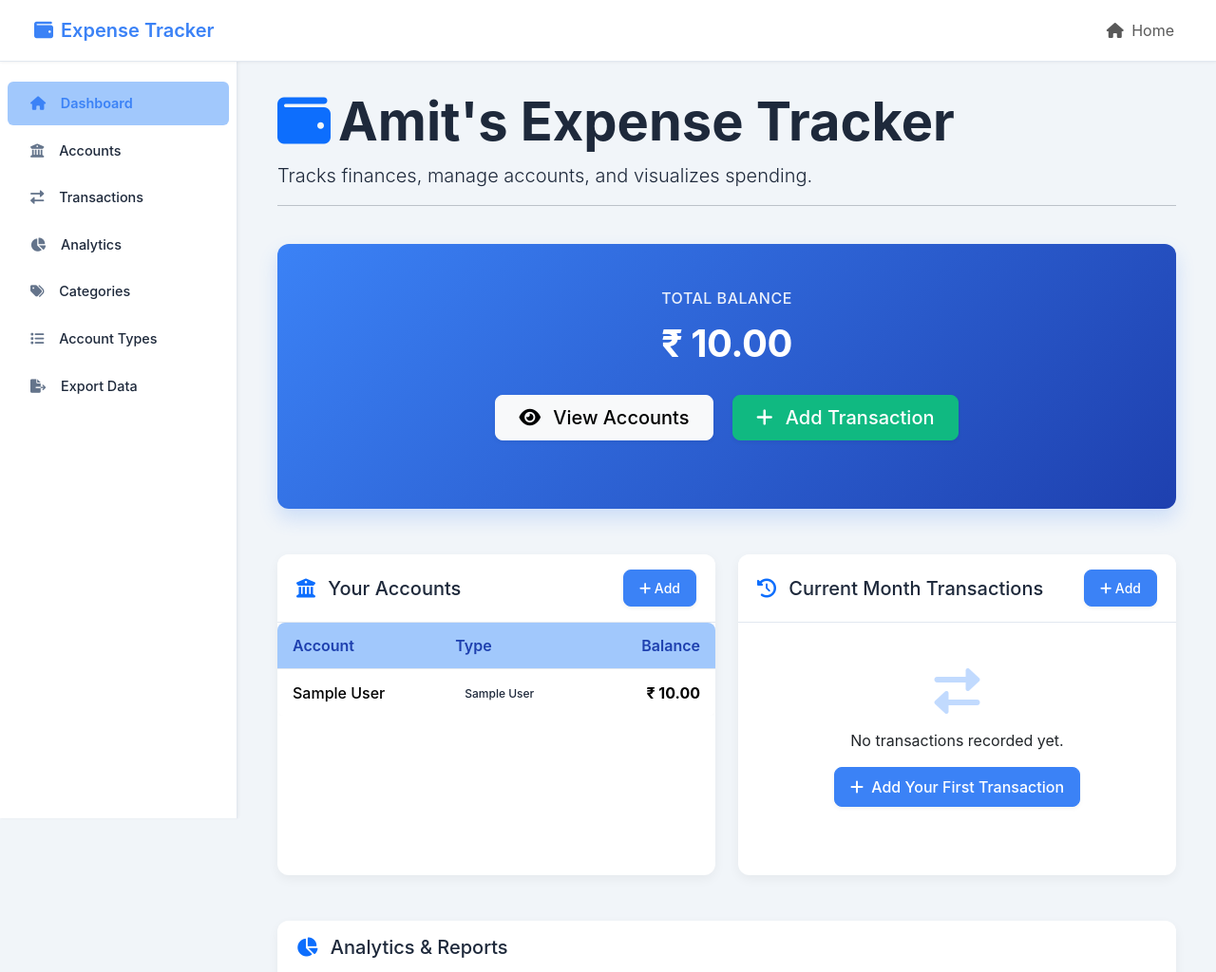
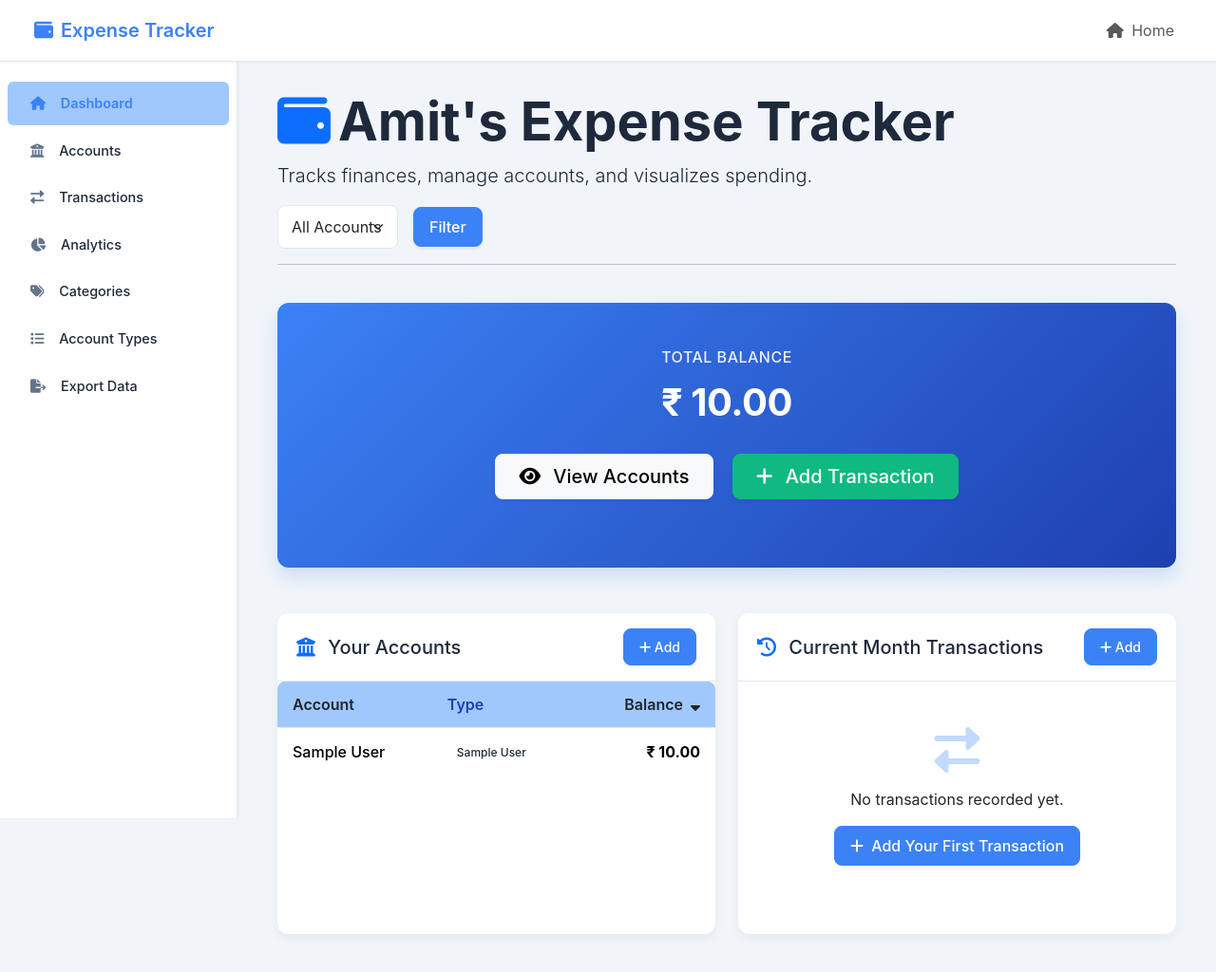
Before and after one commit to amitbhalla/expsense-tracker, a Django app: page / in a window 1280 px wide. Shown: the top 1024 px of the page at 95% size. Run offline with Django 5.2, Linux system fonts and the light colour scheme; tables that the repository leaves empty hold one stand-in row (values such as "Sample post").

Commit message:
Added account filtering to dashboard and analytics pages

```diff
--- a/dashboard/views.py
+++ b/dashboard/views.py
@@ -8,25 +8,49 @@ from django.core.serializers.json import DjangoJSONEncoder
 import datetime
 
 def home(request):
-    # Get all accounts
-    accounts = Account.objects.all().order_by('-current_balance')
+    # Get sorting parameters from request
+    sort = request.GET.get('sort', 'balance')
+    order = request.GET.get('order', 'desc')
+    account_id = request.GET.get('account')
+
+    # Get all accounts with sorting
+    if sort == 'name':
+        if order == 'asc':
+            accounts = Account.objects.all().order_by('name')
+        else:
+            accounts = Account.objects.all().order_by('-name')
+    else:
+        if order == 'asc':
+            accounts = Account.objects.all().order_by('current_balance')
+        else:
+            accounts = Account.objects.all().order_by('-current_balance')
 
     # Calculate total balance
-    total_balance = sum(account.current_balance for account in accounts)
+    if account_id:
+        total_balance = Account.objects.get(id=account_id).current_balance
+    else:
+        total_balance = sum(account.current_balance for account in accounts)
 
-    # Get recent transactions (last 5)
-    # recent_transactions = Transaction.objects.all().order_by('-date')[:5]
+    # Get recent transactions
     today = datetime.date.today()
     first_day_of_month = datetime.date(today.year, today.month, 1)
     recent_transactions = Transaction.objects.filter(
         date__gte=first_day_of_month,
         date__lte=today
-    ).order_by('-date')
+    )
+
+    if account_id:
+        recent_transactions = recent_transactions.filter(account_id=account_id)
+
+    recent_transactions = recent_transactions.order_by('-date')
 
     context = {
         'accounts': accounts,
         'total_balance': total_balance,
         'recent_transactions': recent_transactions,
+        'sort': sort,
+        'order': order,
+        'selected_account': int(account_id) if account_id else None
     }
     return render(request, 'dashboard/home.html', context)
 
@@ -34,6 +58,7 @@ def dashboard(request):
     # Get date range from request or use default (current month)
     start_date = request.GET.get('start_date')
     end_date = request.GET.get('end_date')
+    account_id = request.GET.get('account')
 
     today = datetime.date.today()
 
@@ -60,23 +85,30 @@ def dashboard(request):
     # Filter transactions by date range
     transactions = Transaction.objects.filter(date__range=[start_date, end_date])
 
+    # Apply account filter if selected
+    if account_id:
+        transactions = transactions.filter(account_id=account_id)
+
+    # Get all accounts for the filter dropdown
+    accounts = Account.objects.all()
+
     # Get spending by category - with case insensitive filtering
     category_spending = transactions.filter(
-        transaction_type__iexact='EXPENSE'  # Use case-insensitive matching
+        transaction_type__iexact='EXPENSE'
     ).values('category__name').annotate(
         total=Sum('amount')
     ).order_by('-total')
 
     # Get income by category - with case insensitive filtering
     category_income = transactions.filter(
-        transaction_type__iexact='INCOME'  # Use case-insensitive matching
+        transaction_type__iexact='INCOME'
     ).values('category__name').annotate(
         total=Sum('amount')
     ).order_by('-total')
 
     # Get monthly spending trend
     monthly_spending = transactions.filter(
-        transaction_type__iexact='EXPENSE'  # Use case-insensitive matching
+        transaction_type__iexact='EXPENSE'
     ).annotate(
         month=TruncMonth('date')
     ).values('month').annotate(
@@ -85,26 +117,12 @@ def dashboard(request):
 
     # Get monthly income trend
     monthly_income = transactions.filter(
-        transaction_type__iexact='INCOME'  # Use case-insensitive matching
+        transaction_type__iexact='INCOME'
     ).annotate(
         month=TruncMonth('date')
     ).values('month').annotate(
         total=Sum('amount')
     ).order_by('month')
-
-    # Print debug info
-    print(f"Found {transactions.count()} transactions in date range")
-    try:
-        transaction_types = list(transactions.values_list('transaction_type', flat=True).distinct())
-        print(f"Transaction types in data: {transaction_types}")
-    except Exception as e:
-        print(f"Error getting transaction types: {e}")
-        transaction_types = []
-
-    print(f"Found {len(category_spending)} expense categories")
-    print(f"Found {len(category_income)} income categories")
-    print(f"Found {len(monthly_spending)} months with expenses")
-    print(f"Found {len(monthly_income)} months with income")
 
     # Get yearly comparison
     yearly_comparison = transactions.annotate(
@@ -114,7 +132,6 @@ def dashboard(request):
     ).order_by('year', 'transaction_type')
 
     # Calculate year-on-year growth data
-    # Get data for multiple years
     yearly_data = Transaction.objects.annotate(
         year=TruncYear('date')
     ).values('year').annotate(
@@ -254,15 +271,20 @@ def dashboard(request):
         category_income_data['data'] = []
 
     context = {
-        'start_date': start_date,
-        'end_date': end_date,
+        'start_date': start_date.strftime('%Y-%m-%d'),
+        'end_date': end_date.strftime('%Y-%m-%d'),
+        'accounts': accounts,
+        'selected_account': int(account_id) if account_id else None,
+        'category_spending': category_spending,
+        'category_income': category_income,
+        'monthly_spending': monthly_spending,
+        'monthly_income': monthly_income,
+        'yearly_comparison': yearly_comparison,
+        'yoy_growth_data': json.dumps(yoy_growth_data, cls=DjangoJSONEncoder),
+        'transactions': transactions,
         'category_spending_data': json.dumps(category_spending_data),
         'category_income_data': json.dumps(category_income_data),
         'monthly_trend_data': json.dumps(monthly_trend_data),
-        'yoy_growth_data': json.dumps(yoy_growth_data, cls=DjangoJSONEncoder),
-        'transactions': transactions,
-        'category_spending': category_spending,
-        'category_income': category_income,
         'transaction_types': list(transactions.values_list('transaction_type', flat=True).distinct()),
     }
 
--- a/templates/dashboard/home.html
+++ b/templates/dashboard/home.html
@@ -9,6 +9,21 @@
             <i class="fas fa-wallet text-primary me-2"></i>Amit's Expense Tracker
         </h1>
         <p class="lead">Tracks finances, manage accounts, and visualizes spending.</p>
+        <div class="d-flex gap-3 align-items-center mt-3">
+            <form method="get" class="d-flex gap-3 align-items-center">
+                <div class="form-group">
+                    <select name="account" class="form-select">
+                        <option value="">All Accounts</option>
+                        {% for account in accounts %}
+                            <option value="{{ account.id }}" {% if selected_account == account.id %}selected{% endif %}>
+                                {{ account.name }}
+                            </option>
+                        {% endfor %}
+                    </select>
+                </div>
+                <button type="submit" class="btn btn-primary">Filter</button>
+            </form>
+        </div>
         <hr>
     </div>
 </div>
@@ -51,9 +66,23 @@
                     <table class="table table-hover mb-0">
                         <thead>
                             <tr>
-                                <th>Account</th>
+                                <th>
+                                    <a href="?sort=name&order={% if sort == 'name' and order == 'asc' %}desc{% else %}asc{% endif %}" class="text-decoration-none text-dark sort-link">
+                                        Account
+                                        {% if sort == 'name' %}
+                                            <i class="fas fa-sort-{% if order == 'asc' %}up{% else %}down{% endif %} ms-1"></i>
+                                        {% endif %}
+                                    </a>
+                                </th>
                                 <th>Type</th>
-                                <th class="text-end">Balance</th>
+                                <th class="text-end">
+                                    <a href="?sort=balance&order={% if sort == 'balance' and order == 'asc' %}desc{% else %}asc{% endif %}" class="text-decoration-none text-dark sort-link">
+                                        Balance
+                                        {% if sort == 'balance' %}
+                                            <i class="fas fa-sort-{% if order == 'asc' %}up{% else %}down{% endif %} ms-1"></i>
+                                        {% endif %}
+                                    </a>
+                                </th>
                             </tr>
                         </thead>
                         <tbody>
@@ -191,3 +220,18 @@
     </div>
 </div>
 {% endblock %}
+
+{% block extra_js %}
+<script>
+    // Handle sorting functionality
+    document.addEventListener('DOMContentLoaded', function() {
+        const sortLinks = document.querySelectorAll('.sort-link');
+        sortLinks.forEach(link => {
+            link.addEventListener('click', function(e) {
+                e.preventDefault();
+                window.location.href = this.href;
+            });
+        });
+    });
+</script>
+{% endblock %}
```
Also changed, not shown: templates/dashboard/dashboard.html (+24 -1 lines).
